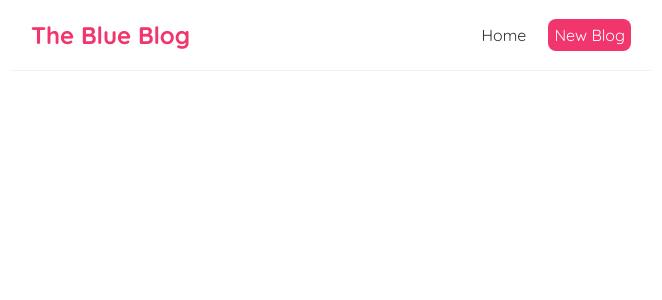
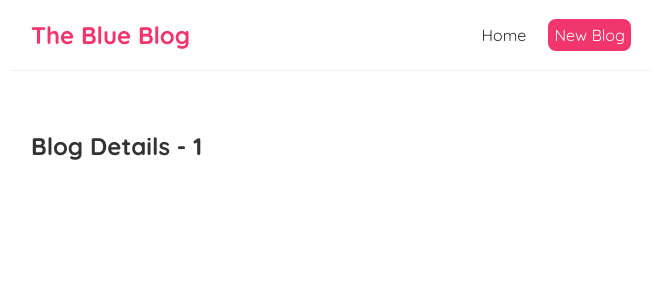
Before and after one commit to NuhaG/pink-blog, a React (Create React App) app: page /blogs/1 in a window 1280 px wide. Shown: the top 300 px of the page, without its empty margins (309-971 px from the left). Built offline with nearby package versions, Linux system fonts and the light colour scheme.

Commit message:
route parameters

```diff
--- a/src/App.js
+++ b/src/App.js
@@ -1,4 +1,5 @@
 import Navbar from './Navbar';
+import BlogDetails from './blogDetails';
 import Create from './create';
 import Home from './home';
 import { BrowserRouter as Router, Route, Switch } from 'react-router-dom';
@@ -16,6 +17,9 @@
           <Route exact path="/create">
             <Create />
           </Route>
+          <Route exact path="/blogs/:id"> {/*used so that it changes with each component*/}
+            <BlogDetails />
+          </Route>
         </Switch>
      </div>
     </div>
--- a/src/BlogList.js
+++ b/src/BlogList.js
@@ -1,14 +1,16 @@
+import { Link } from "react-router-dom";
+
 const BlogList = ({blogs, title}) => {
-//     const handleDelete = (id) => {}
-//  don't define the function here as it won't edit the main data define it in home.js and then pass it as a prop here
 
     return (
         <div className="blog-list">
             <h2>{title}</h2>
             {blogs.map((blog)=> (
                 <div className="blog-preview" key = {blog.id}>
+                    <Link to = {`/blogs/${blog.id}`}>
                     <h2>{blog.title}</h2>
                     <p>Written by {blog.author}</p>
+                    </Link>
                 </div>
             ))}
         </div>
--- /dev/null
+++ b/src/blogDetails.js
@@ -0,0 +1,13 @@
+import { useParams } from "react-router-dom/cjs/react-router-dom.min";
+
+const BlogDetails = () => {
+    const { id } = useParams(); // allows us to get parametrers from the url
+
+    return (
+        <div className="blog-details">
+            <h2>Blog Details - {id}</h2>
+        </div>
+    );
+}
+
+export default BlogDetails;
--- a/src/index.css
+++ b/src/index.css
@@ -48,3 +48,6 @@
   color: #f1356d;
   margin-bottom: 8px;
 }
+.blog-preview a{
+  text-decoration: none;
+}
--- a/src/useFetch.js
+++ b/src/useFetch.js
@@ -6,7 +6,7 @@
     const [error,setError] = useState(null);
 
     useEffect(() => {
-        const abortCont = new AbortController(); {/*we use abort controller so that it stops fetching the data as soon as another link is cliked, like we don't want the home page content to continue to be fetched in the background when we call the newBlog page*/}
+        const abortCont = new AbortController();
 
         setTimeout(() => {
             fetch(url, {signal: abortCont.signal})
@@ -32,7 +32,6 @@
         }, 1000);
 
         return () => abortCont.abort();
-        {/*above return func runs as soon as a link clicked, we use the signal to stop the fetch*/}
     }, [url]);
 
     return {data,isPending,error}
```
